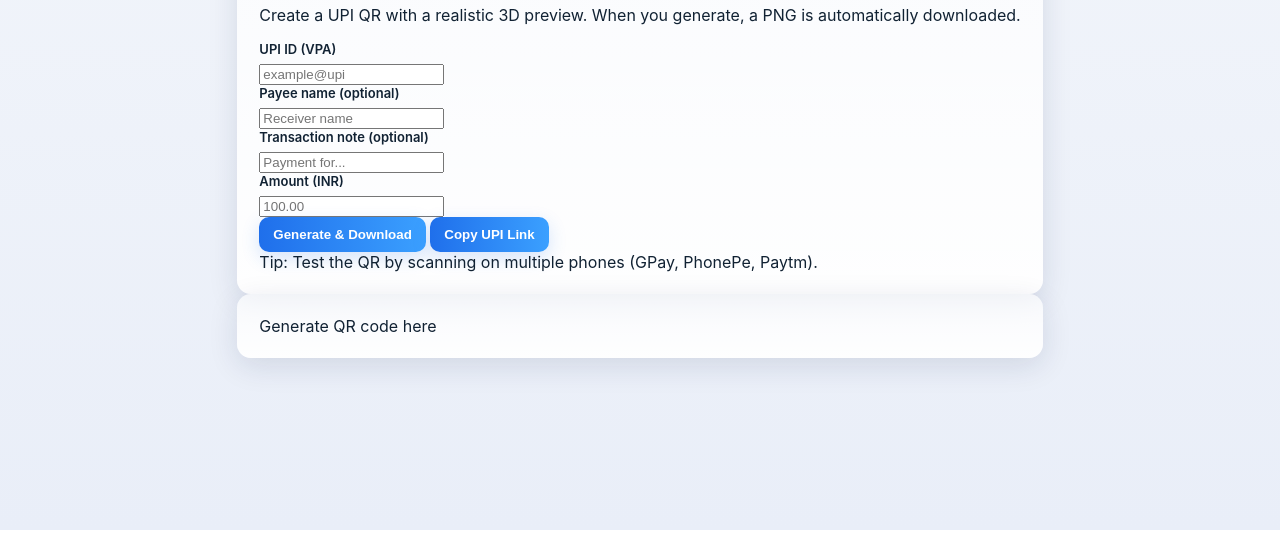
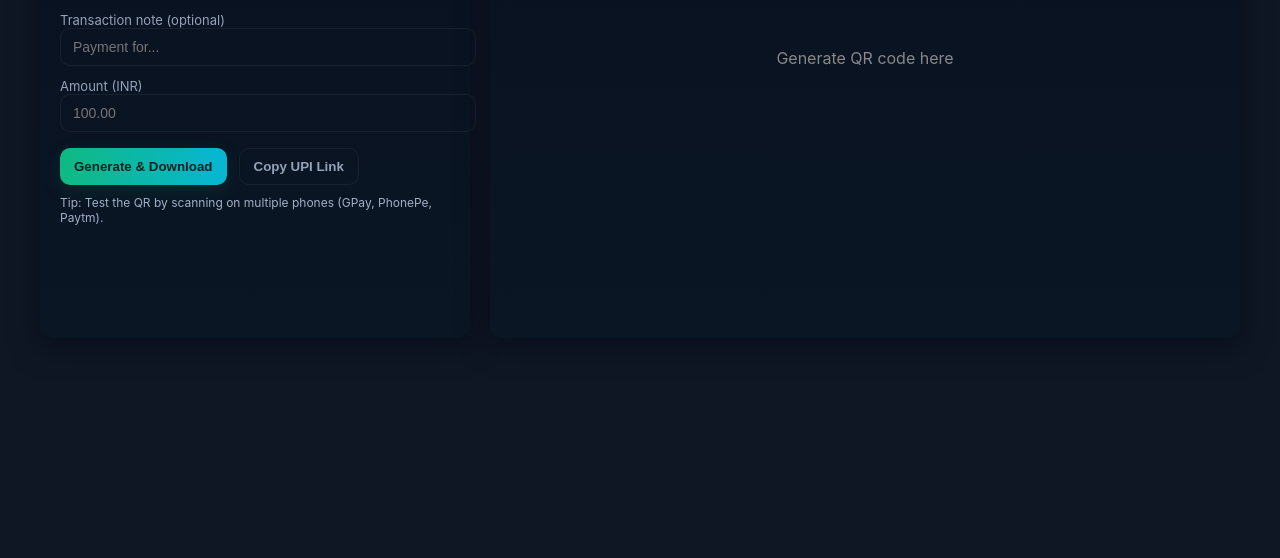
Before and after one commit to Vikaschaubey/payment_QR_Code, a plain HTML site: page index.html in a window 1280 px wide. Shown: the part 270-828 px from the top of the page. Before the commit the page ends 800 px from the top, so only its background shows below. Drawn offline with nearby package versions, Linux system fonts and the light colour scheme; a script that the page names is missing.

Commit message:
Update style.css

```diff
--- a/style.css
+++ b/style.css
@@ -1,134 +1,70 @@
-:root {
-  --bg: #f3f6fb;
-  --card: #ffffff;
-  --accent: #1f6feb;
-  --shadow: rgba(20,30,70,0.12);
+/* style.css */
+:root{
+  --bg: #0f1724;
+  --card: linear-gradient(180deg,#071020 0%, #0b1624 100%);
+  --accent: #6ee7b7;
+  --muted: #94a3b8;
 }
-
-* { box-sizing: border-box; }
-
-body {
-  margin: 0;
-  min-height: 100vh;
-  display: flex;
-  align-items: center;
-  justify-content: center;
-  font-family: Inter, ui-sans-serif, system-ui, -apple-system, "Segoe UI", Roboto, "Helvetica Neue", Arial;
-  background: linear-gradient(180deg, var(--bg) 0%, #e9eef8 100%);
-  color: #123;
-  padding: 28px;
+html,body{
+  height:100%;
+  margin:0;
+  font-family:Inter, ui-sans-serif, system-ui;
+  background:var(--bg);
+  color:#e6eef6;
 }
-
-.app {
-  width: 100%;
-  max-width: 940px;
-  display: grid;
-  grid-template-columns: 1fr 420px;
-  gap: 28px;
-  align-items: start;
+.wrap{
+  max-width:1200px;
+  margin:28px auto;
+  padding:20px;
+  display:grid;
+  grid-template-columns:430px 1fr;
+  gap:20px;
+  align-items:start;
 }
-
-.panel {
-  background: linear-gradient(180deg, rgba(255,255,255,0.65), rgba(255,255,255,0.95));
-  border-radius: 14px;
-  padding: 22px;
-  box-shadow: 0 8px 30px var(--shadow);
+.panel{
+  background:var(--card);
+  border-radius:14px;
+  padding:20px;
+  box-shadow:0 8px 30px rgba(2,6,23,0.6);
+  min-height:520px;
+  position: relative;
 }
-
-.controls h1 {
-  margin: 0 0 8px;
-  font-size: 20px;
+h1{margin:0;font-size:20px;font-weight:700}
+p.lead{margin:8px 0 18px;color:var(--muted);font-size:13px}
+label{display:block;font-size:13px;color:var(--muted);margin-top:12px}
+input[type=text], input[type=number]{
+  width:100%;
+  padding:10px 12px;
+  border-radius:10px;
+  border:1px solid rgba(255,255,255,0.06);
+  background:transparent;
+  color:inherit;
+  font-size:14px;
 }
-.controls p {
-  margin: 0 0 14px;
-  color: #40506a;
-  font-size: 13px;
-}
-
-label {
-  display: block;
-  font-weight: 600;
-  font-size: 13px;
-  margin-bottom: 6px;
-  color: #123;
-}
-
-input[type="url"], select {
-  width: 100%;
-  padding: 10px 12px;
-  border-radius: 8px;
-  border: 1px solid rgba(18,24,40,0.08);
-  background: white;
-  font-size: 14px;
-  outline: none;
-}
-
-.btn {
-  display: inline-flex;
-  align-items: center;
-  gap: 8px;
-  border: none;
-  background: linear-gradient(90deg, var(--accent), #3ba0ff);
-  color: white;
-  padding: 10px 14px;
-  border-radius: 10px;
-  cursor: pointer;
-  font-weight: 600;
-  box-shadow: 0 6px 18px rgba(31,111,235,0.18);
-  transition: 0.2s;
-}
-
-.btn:hover { transform: scale(1.05); }
-
-.btn.blue { background: linear-gradient(90deg, #4a4cff, #6f8bff); }
-.btn.red { background: linear-gradient(90deg, #f05c6b, #ff8a7a); }
-
-.options {
-  display: flex;
-  gap: 10px;
-  align-items: center;
-  margin-top: 12px;
-}
-
-.preview-wrap {
+.actions{display:flex;gap:12px;margin-top:16px}
+.btn{display:inline-flex;align-items:center;gap:8px;padding:10px 14px;border-radius:10px;border:0;cursor:pointer;font-weight:700}
+.btn.primary{background:linear-gradient(90deg,#10b981,#06b6d4);color:#022;box-shadow:0 6px 20px rgba(16,185,129,0.12)}
+.btn.ghost{background:transparent;border:1px solid rgba(255,255,255,0.06);color:var(--muted)}
+.hint{font-size:12px;color:#9fb0c7;margin-top:10px}
+.sceneWrap{
+  position: relative;
   display: flex;
   flex-direction: column;
   align-items: center;
-  gap: 14px;
+  justify-content: center;
+  gap: 12px;
+  min-height: 520px;
 }
-
-.card {
-  width: 360px;
-  height: 360px;
-  position: relative;
+.qrPlaceholder{
+  color: #888;
+  font-size: 16px;
+  text-align: center;
+  position: absolute;
+  top: 50%;
+  left: 50%;
+  transform: translate(-50%, -50%);
+  pointer-events: none;
 }
-
-canvas#qr-canvas {
-  width: 100%;
-  height: 100%;
-  display: block;
-  border-radius: 16px;
-  background: transparent;
-}
-
-.link-copy {
-  background: #eef6ff;
-  border-radius: 10px;
-  padding: 8px 10px;
-  font-size: 13px;
-  color: #036;
-  cursor: pointer;
-  border: 1px solid rgba(3,102,214,0.06);
-}
-
-.footer-note {
-  font-size: 12px;
-  color: #567;
-  text-align: center;
-  margin-top: 8px;
-}
-
-@media(max-width:880px) {
-  .app { grid-template-columns: 1fr; padding: 8px; }
-  .card { width: 320px; height: 320px; }
-}
+#threeView{width:100%;height:520px;border-radius:14px;overflow:hidden}
+.meta{font-size:12px;color:var(--muted);text-align:center;margin-top:8px}
+@media (max-width:980px){.wrap{grid-template-columns:1fr;}.panel{min-height:420px}}
```
